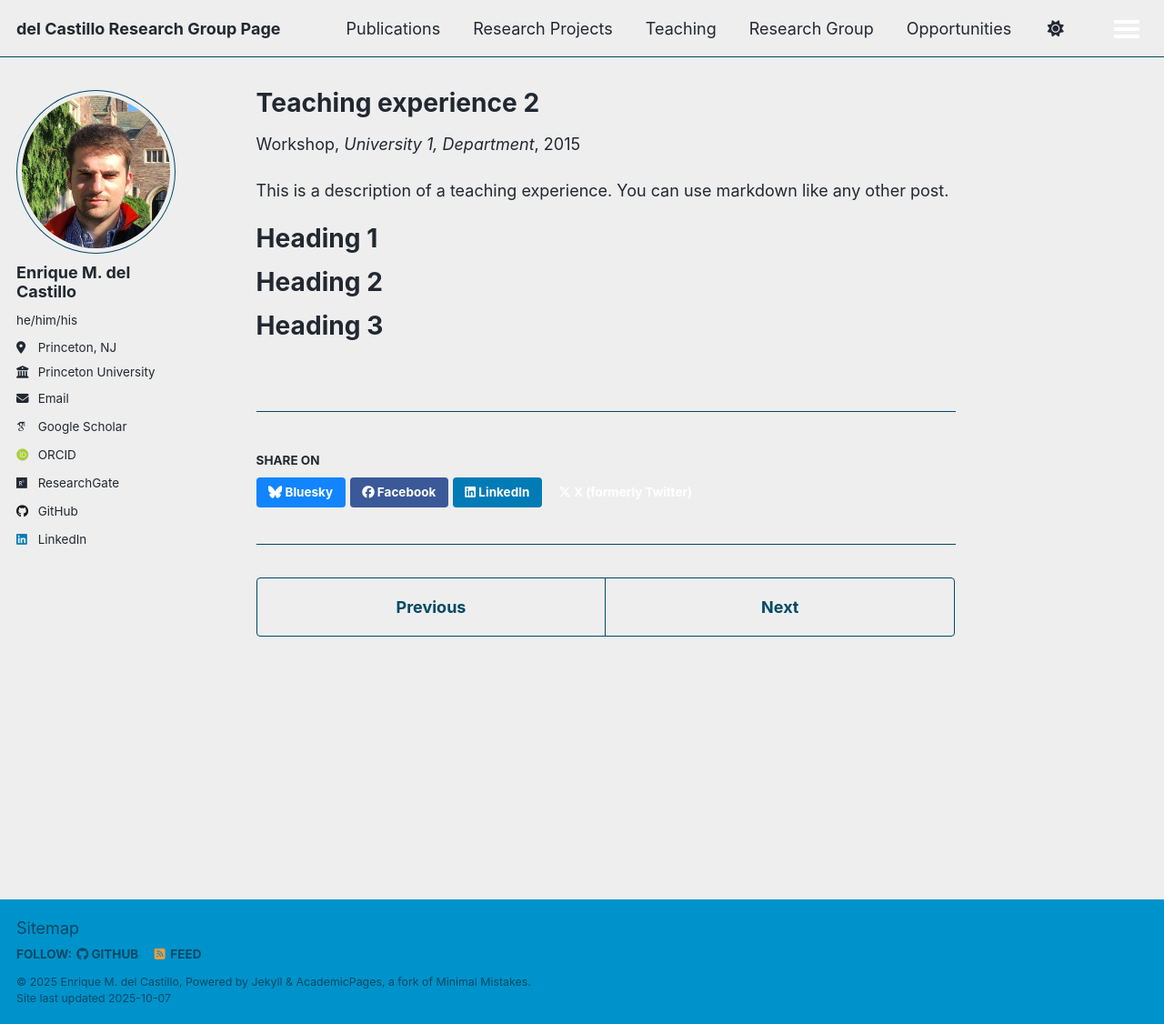
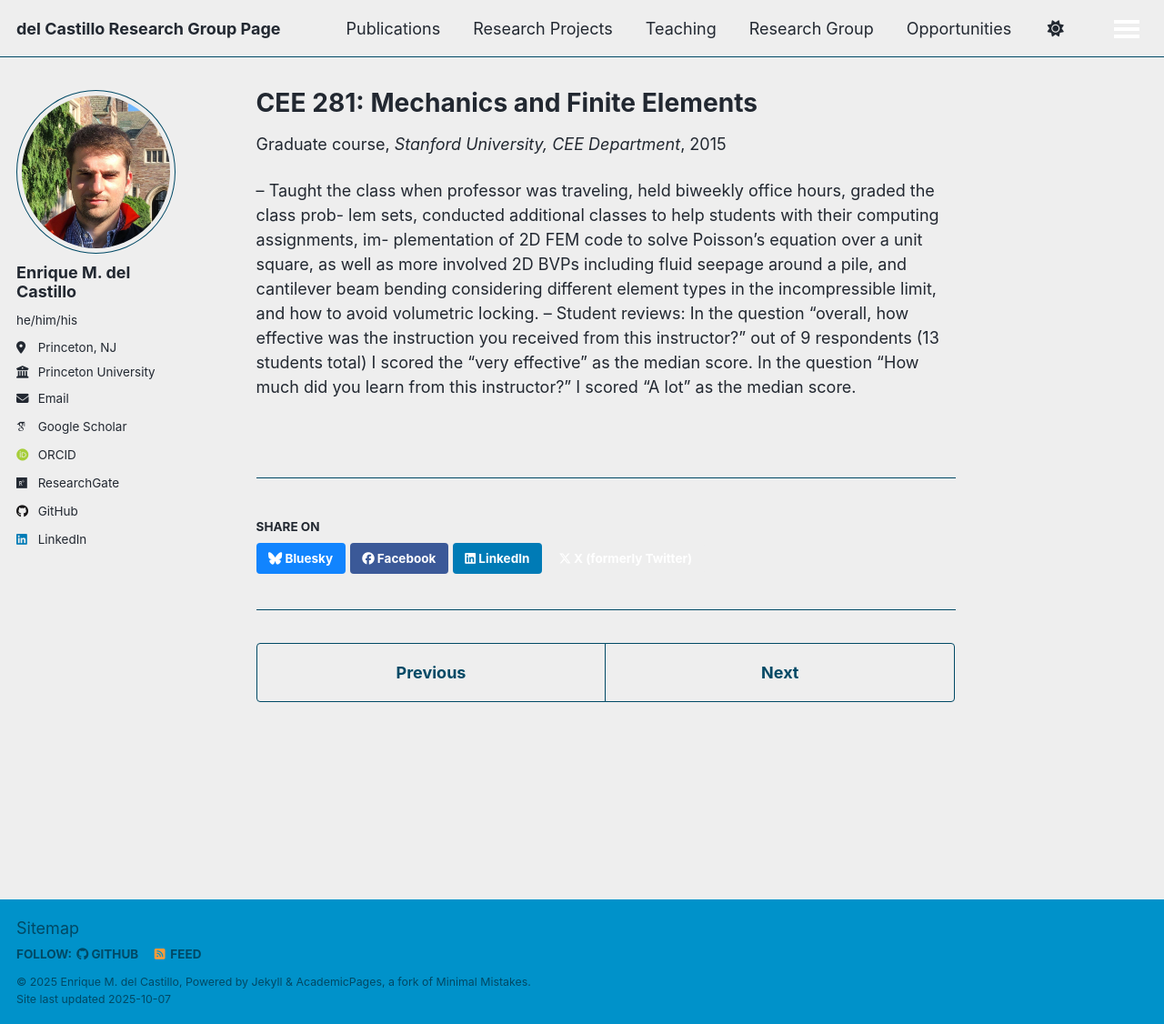
Before and after one commit to emdc19/emdcwebsite, a Jekyll site: the page built from _teaching/2015-spring-teaching-2.md, in a window 1280 px wide and 1126 px high. Shown: the whole window at 91% size. Built offline with Jekyll 4.4.1, drawn with Linux system fonts in a browser that asks for light colours; some web fonts are replaced; a script that is not in the unit is left out.

Commit message:
Update 2015-spring-teaching-2.md

```diff
--- a/_teaching/2015-spring-teaching-2.md
+++ b/_teaching/2015-spring-teaching-2.md
@@ -1,20 +1,20 @@
 ---
-title: "Teaching experience 2"
+title: "CEE 281: Mechanics and
+Finite Elements"
 collection: teaching
-type: "Workshop"
+type: "Graduate course"
 permalink: /teaching/2015-spring-teaching-1
-venue: "University 1, Department"
+venue: "Stanford University, CEE Department"
 date: 2015-01-01
-location: "City, Country"
+location: "Stanford, USA"
 ---
 
-This is a description of a teaching experience. You can use markdown like any other post.
-
-Heading 1
-======
-
-Heading 2
-======
-
-Heading 3
-======
+– Taught the class when professor was traveling, held biweekly office hours, graded the class prob-
+lem sets, conducted additional classes to help students with their computing assignments, im-
+plementation of 2D FEM code to solve Poisson’s equation over a unit square, as well as more
+involved 2D BVPs including fluid seepage around a pile, and cantilever beam bending considering
+different element types in the incompressible limit, and how to avoid volumetric locking.
+– Student reviews: In the question “overall, how effective was the instruction you received from
+this instructor?” out of 9 respondents (13 students total) I scored the “very effective” as the
+median score. In the question “How much did you learn from this instructor?” I scored “A lot”
+as the median score.
```
